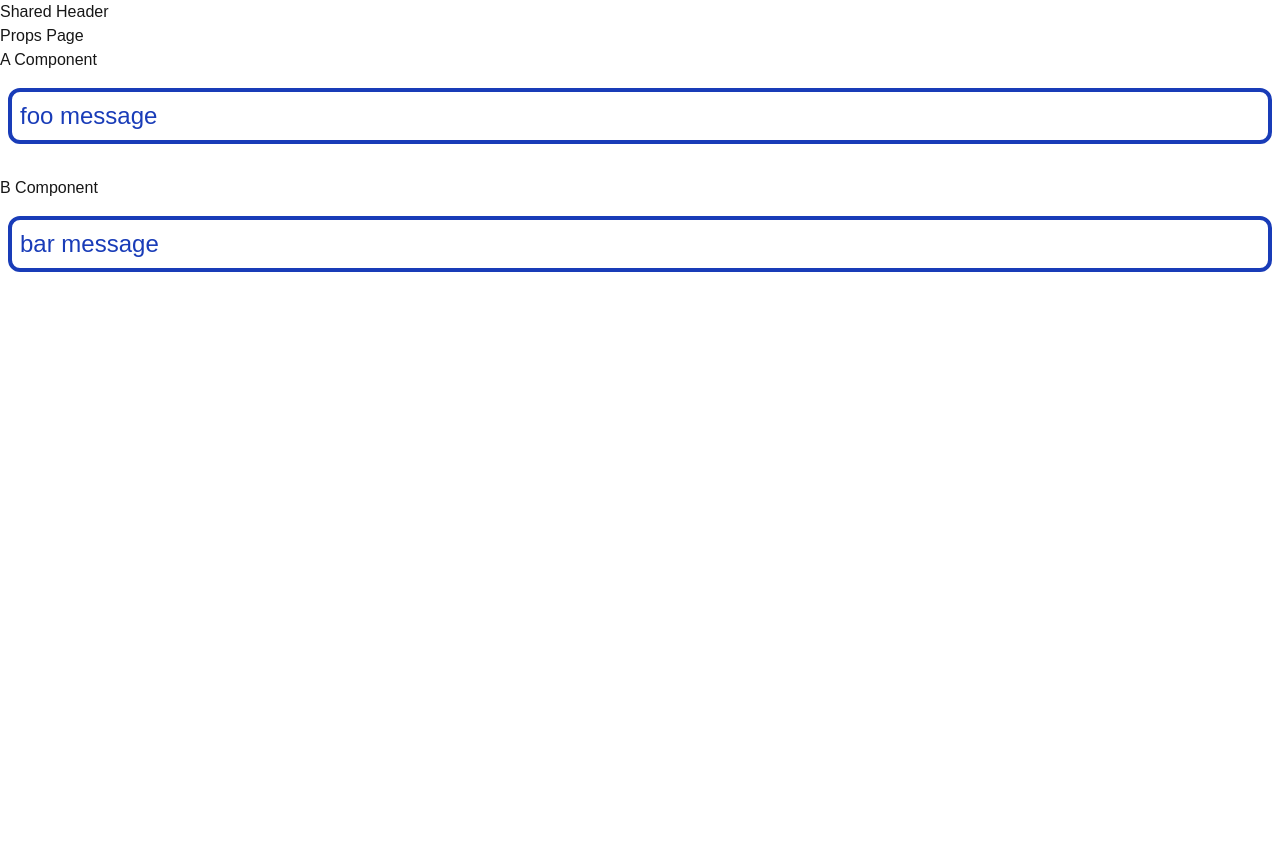
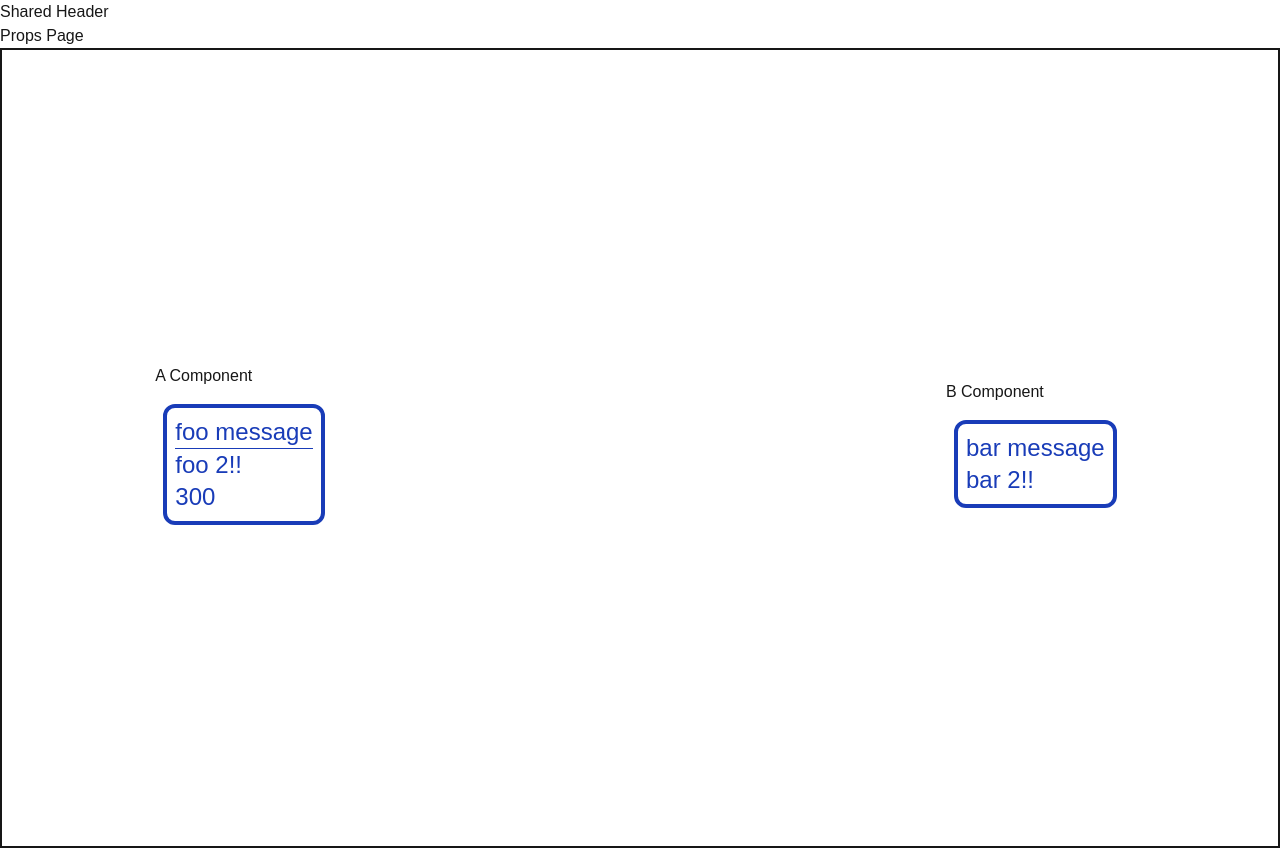
Before and after one commit to wwarodom/web_module_2026, a Next.js app in the folder 6_next_basic/my-app/: page /props in a window 1280 px wide. Before the commit the page ends 800 px from the top, so only its background shows below. Built offline with nearby package versions, Linux system fonts and the light colour scheme.

Commit message:
add tailwinds

```diff
--- a/6_next_basic/my-app/app/props/page.tsx
+++ b/6_next_basic/my-app/app/props/page.tsx
@@ -1,25 +1,53 @@
 const STYLE = "text-2xl text-blue-800 border-4 rounded-xl m-2 mt-4 p-2"
 export default function PropPage() {
+
+    const myPrint = () => console.log("Hey!!!")
+    // myPrint()
+
     return <div><h1>Props Page</h1>
-        <A foo="foo message" />
-        <br />
-        <B bar="bar message" />
+        <div className="flex justify-around items-center min-h-screen border-2">
+            <A
+                foo="foo message"
+                foo2="foo 2!!"
+                amount="300"
+            />
+            <br />
+            <B bar="bar message"
+                bar2="bar 2!!"
+                myPrint={myPrint}
+            />
+        </div>
     </div>
 }
 
-function A(props: { foo: string }) {
+function A(props: { foo: string, foo2: string, amount: string | number }) {
     return <div>A Component
         <h1 className={STYLE}>
-            {props.foo}
+            <div>
+                {props.foo}
+            </div>
+            <hr />
+            <div>
+                {props.foo2}
+            </div>
+            <div>
+                {+props.amount}
+            </div>
         </h1>
     </div>
 }
 
-function B({ bar }: { bar: string }) {
+function B({ bar, bar2, myPrint }: {
+    bar: string,
+    bar2: string,
+    myPrint: () => void
+}) {
+    myPrint()
     return <div>
         B Component
         <h1 className={STYLE}>
-            {bar}
+            <div>{bar}</div>
+            <div>{bar2}</div>
         </h1>
     </div>
 }
```
